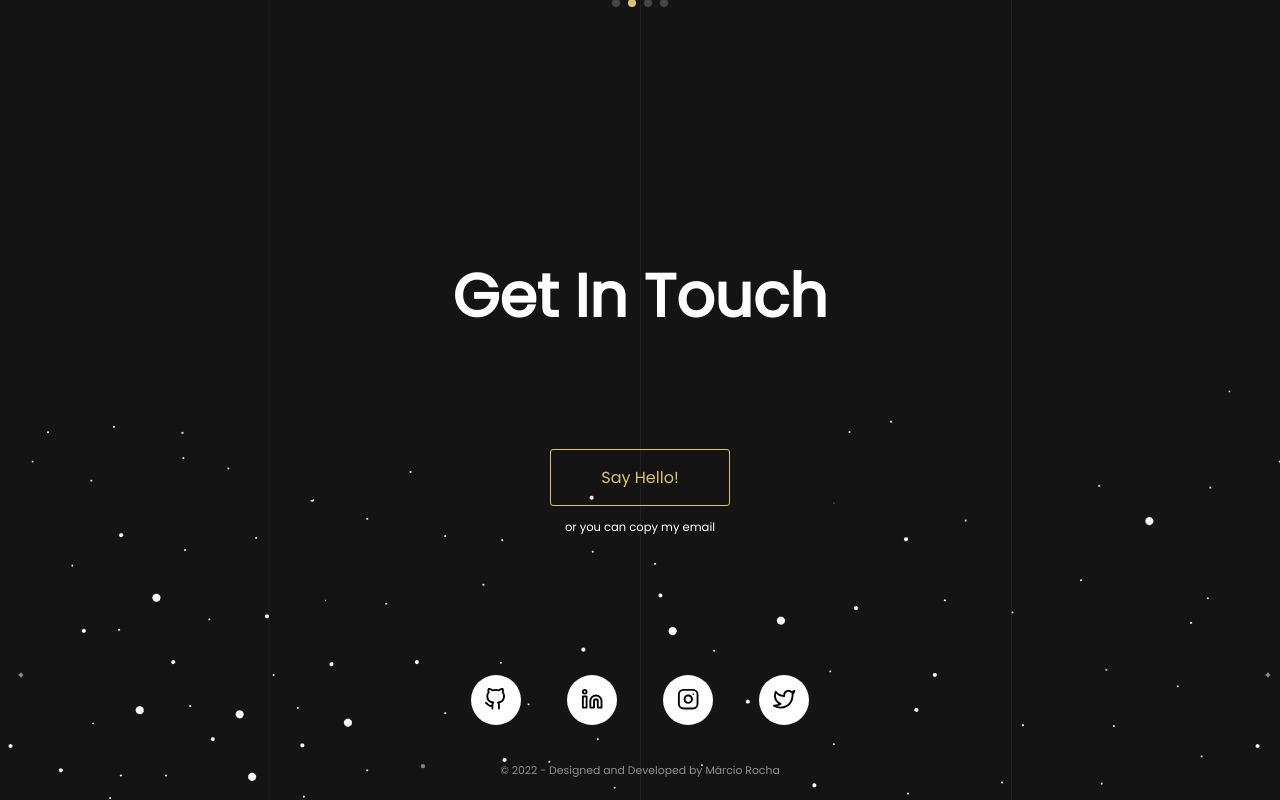
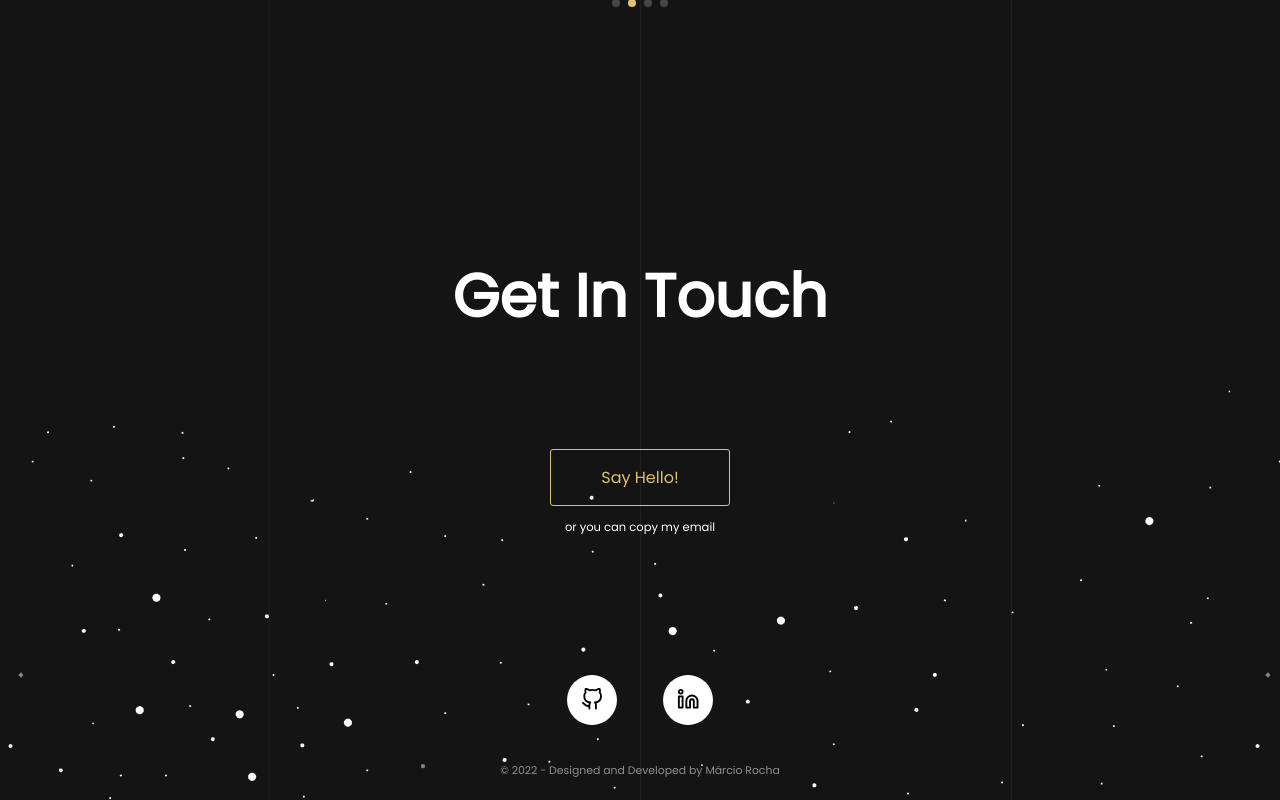
Before and after one commit to marsRocha/marsRocha.github.io, a Next.js app: page / in a window 1280 px wide. Shown: the part 5680-6480 px from the top of the page. Built offline with nearby package versions, Linux system fonts and the light colour scheme.

Commit message:
remove unnecessary socials

```diff
--- a/components/contact.js
+++ b/components/contact.js
@@ -2,7 +2,7 @@ import Footer from './footer';
 import {CopyToClipboard} from 'react-copy-to-clipboard'
 import { motion } from 'framer-motion';
 
-import { FiTwitter, FiInstagram, FiLinkedin, FiGithub } from "react-icons/fi";
+import { FiLinkedin, FiGithub } from "react-icons/fi";
 
 const parentVariants = {
     hidden: {
@@ -81,20 +81,6 @@ const Contact = (props) => {
                                 </a>
                             </motion.div>
                         </motion.li>
-                        <motion.li variants={childVariants}>
-                            <motion.div whileHover={{ scale: 1.2 }} className="icon_wrapper">
-                                <a title={`${props.contacts.socials[2].name}`} target="_blank" rel="noopener noreferrer" href={props.contacts.socials[2].url}>
-                                    <FiInstagram/>
-                                </a>
-                            </motion.div>
-                        </motion.li>
-                        <motion.li variants={childVariants}>
-                            <motion.div whileHover={{ scale: 1.2 }} className="icon_wrapper">
-                                <a title={`${props.contacts.socials[3].name}`} target="_blank" rel="noopener noreferrer" href={props.contacts.socials[3].url}>
-                                    <FiTwitter/>
-                                </a>
-                            </motion.div>
-                        </motion.li>
                     </motion.div>
                 <Footer/>
             </div>
--- a/data.json
+++ b/data.json
@@ -233,16 +233,6 @@
                 "name": "LinkedIn",
                 "url": "https://www.linkedin.com/in/marcio-silva-rocha",
                 "className": "linkedin"
-            },
-            {
-                "name": "Instagram",
-                "url": "https://www.instagram.com/marcio._.rocha/",
-                "className": "instagram"
-            },
-            {
-                "name": "Twitter",
-                "url": "https://twitter.com/marsRoch",
-                "className": "twitter"
             }
         ]
     }
```
